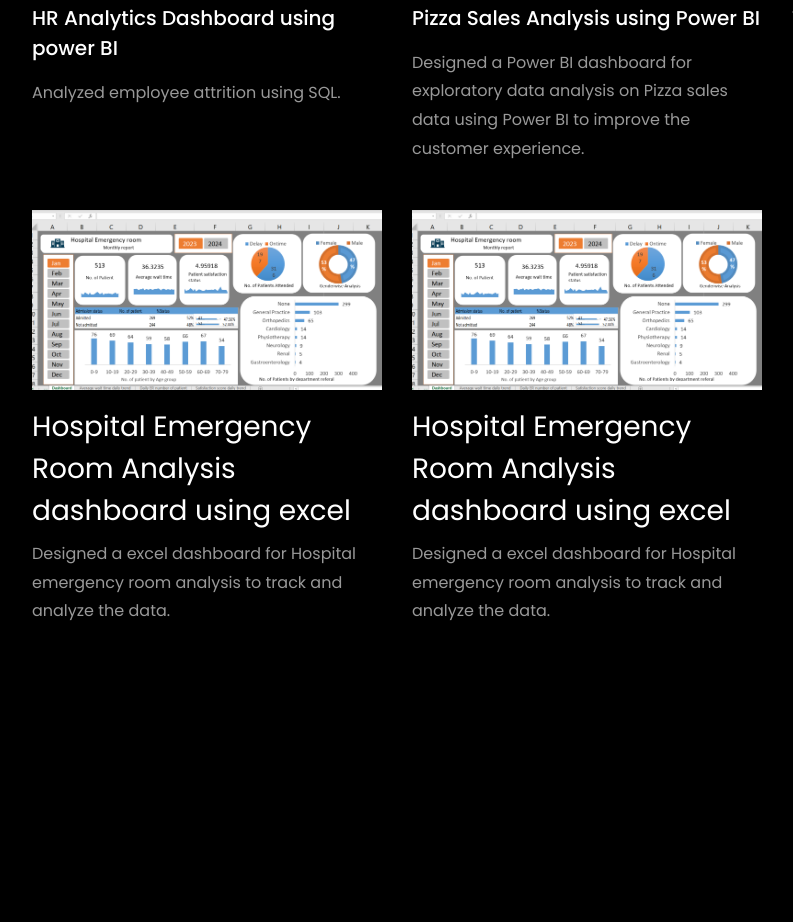
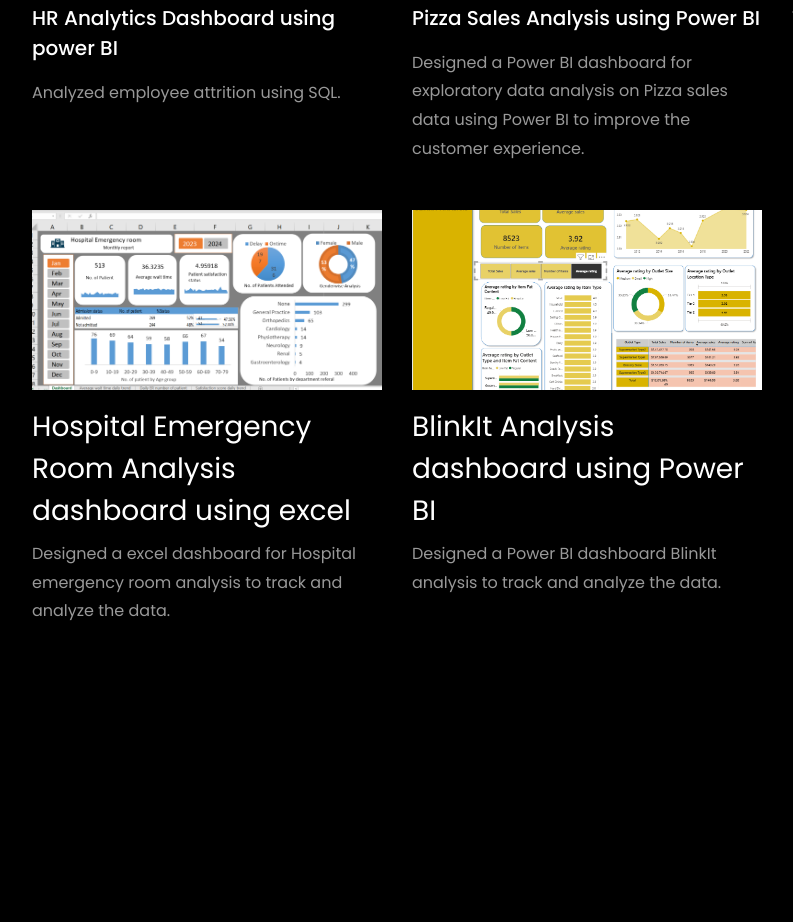
Before and after one commit to Malashree1994/Malashree.Ingle.github.io, a plain HTML site: page index.html in a window 1280 px wide. Shown: the part 3858-4780 px from the top of the page, without its empty margins (53-846 px from the left). Drawn offline with Linux system fonts and the light colour scheme; files whose address does not match are found by name.

Commit message:
Update index.html

```diff
--- a/index.html
+++ b/index.html
@@ -449,12 +449,12 @@
           </div>
 		  <div class="col-md-4 d-flex ftco-animate">
            <div class="blog-entry">
-              <a href="https://github.com/Malashree1994/Blinkit-Analysis" class="block-20 zoom-effect" style="background-image: url('images/proj_3.png');">
+              <a href="https://github.com/Malashree1994/Blinkit-Analysis" class="block-20 zoom-effect" style="background-image: url('images/Blink it analysis.png');">
               </a>
               <div class="text mt-3 float-right d-block">
 
-                <h3 class="https://github.com/Malashree1994/Blinkit-Analysis">Hospital Emergency Room Analysis dashboard using excel</a></h3>
-                <p>Designed a excel dashboard for Hospital emergency room analysis to track and analyze the data.</p>
+                <h3 class="https://github.com/Malashree1994/Blinkit-Analysis">BlinkIt Analysis dashboard using Power BI</a></h3>
+                <p>Designed a Power BI dashboard BlinkIt analysis to track and analyze the data.</p>
               </div>
             </div>
           </div>
```
